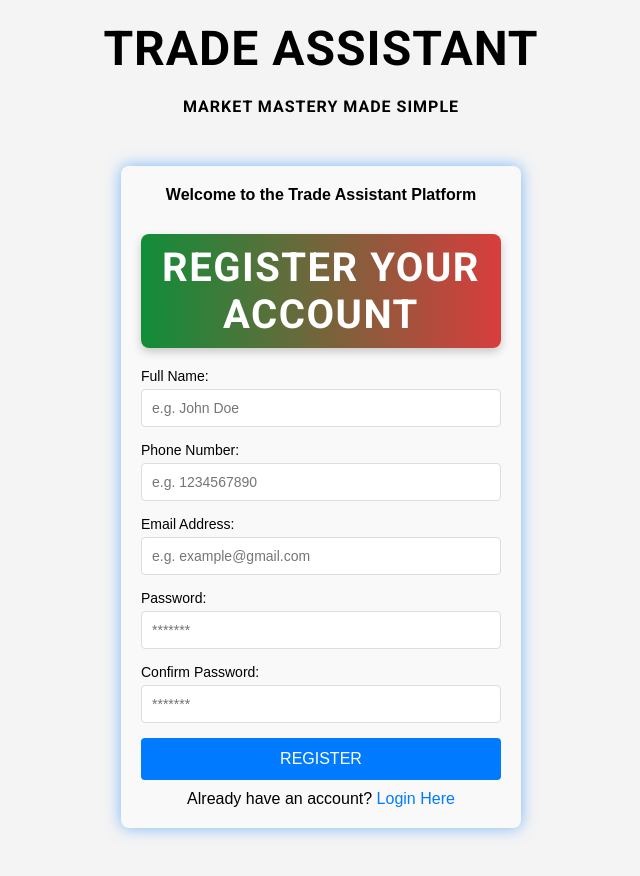
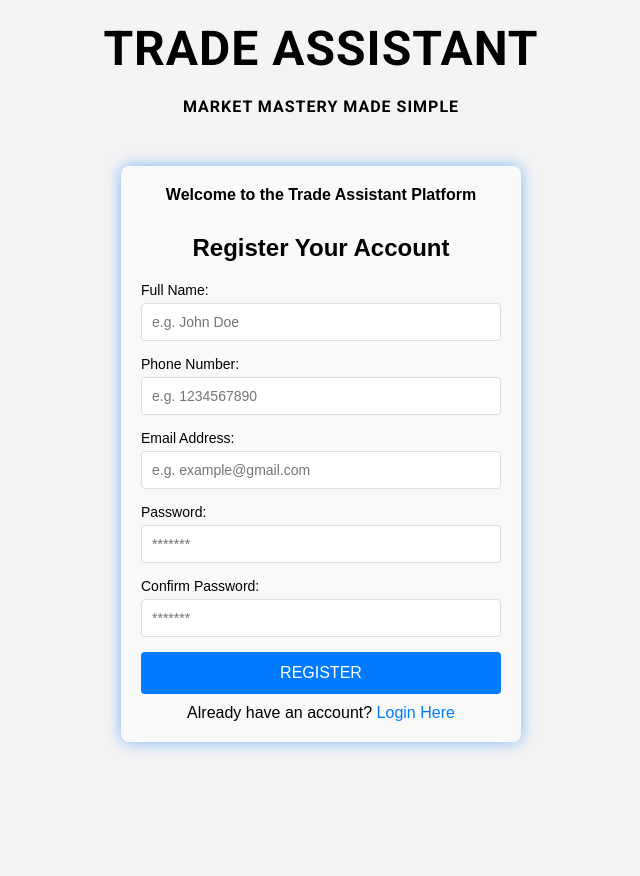
Before and after one commit to subodh-lamichhane/Trade-Assistant-FYP, a React (Create React App) app in the folder fyp/: page / in a window 1280 px wide. Shown: the whole page, without its empty margins (319-959 px from the left). After the commit the page ends 800 px from the top, so only its background shows below. Built offline with nearby package versions, Linux system fonts and the light colour scheme.

Commit message:
added pages

```diff
--- a/fyp/src/pages/LandingPage/LandingPage.css
+++ b/fyp/src/pages/LandingPage/LandingPage.css
@@ -27,7 +27,7 @@ body {
 }
 
 
-h2 {
+.front h2 {
     font-family: 'Roboto', sans-serif;
     font-size: 2.5rem; /* Slightly smaller for readability */
     font-weight: 700;
--- a/fyp/src/pages/LoginPage/LoginPage.css
+++ b/fyp/src/pages/LoginPage/LoginPage.css
@@ -14,24 +14,27 @@ h1 {
     font-family: 'Roboto', sans-serif;
     font-size: 3rem;
     font-weight: bold;
-    color: #000000;
+
     text-align: center;
     margin-top: 20px;
     margin-bottom: 20px;
     text-transform: uppercase;
     letter-spacing: 1px;
+    color: #1eff00; /* Muted red */
+
 }
 
 h3 {
     font-family: 'Roboto', sans-serif;
     font-size: 1rem;
     font-weight: bold;
-    color: #000000;
+
     text-align: center;
     margin-top: 10px;
     margin-bottom: 80px;
     text-transform: uppercase;
     letter-spacing: 1px;
+    color: #ff0000; /* White text for contrast */
 }
 
 h2 {
```
Also changed, not shown: fyp/src/pages/GlobalPage/GlobalPage.css (added), fyp/src/pages/GlobalPage/GlobalPage.js (added), fyp/src/pages/GlobalPage/index.js (added).
